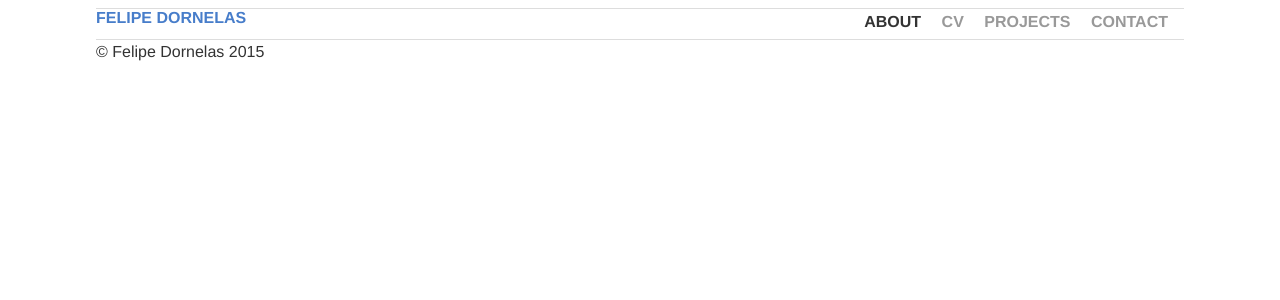
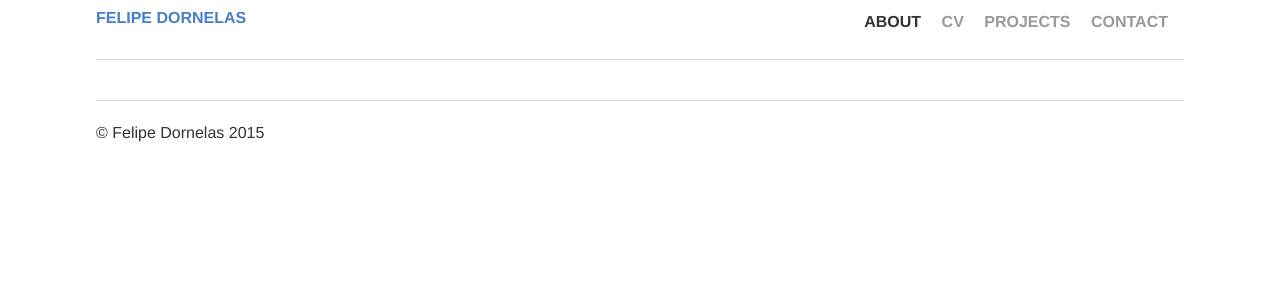
Before and after one commit to felipead/felipead.github.com, a Jekyll site: the page built from index.html, in a window 1280 px wide. Shown: the top 300 px of the page. Built offline with Jekyll 4.4.1, drawn with Linux system fonts in a browser that asks for light colours.

Commit message:
Fixing page dividers (horizontal lines).

```diff
--- a/_sass/layouts/_default.scss
+++ b/_sass/layouts/_default.scss
@@ -6,5 +6,8 @@
 }
 
 .page-divider {
+	@include span-columns(12);
 	border-bottom: 1px solid #ddd;
+	margin-bottom: 20px;
+	margin-top: 20px;
 }
```
